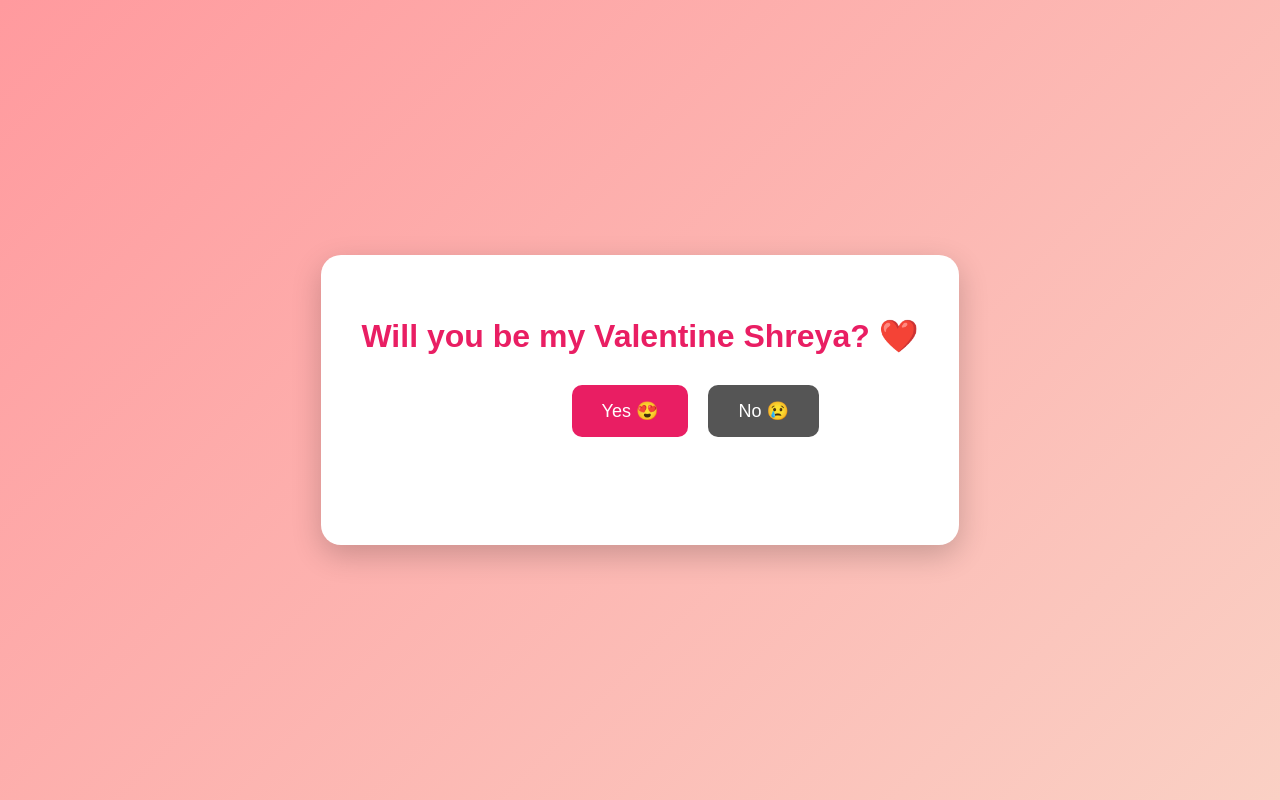
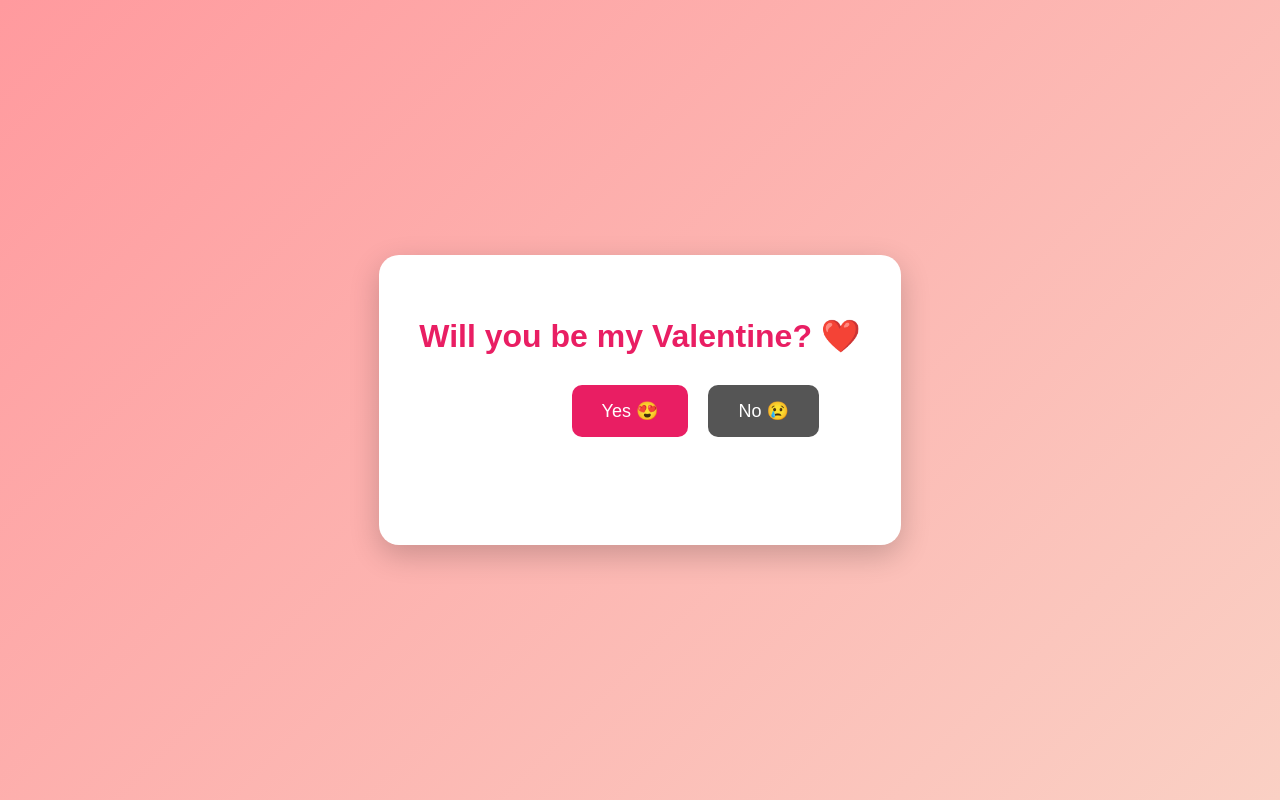
Before and after one commit to aryansinghemailme-creator/Valentine, a plain HTML site: page index.html in a window 1280 px wide. Drawn offline with Linux system fonts and the light colour scheme.

Commit message:
Add files via upload

```diff
--- a/index.html
+++ b/index.html
@@ -74,7 +74,7 @@ button {
 <body>
 
 <div class="container">
-    <h1>Will you be my Valentine Shreya? ❤️</h1>
+    <h1>Will you be my Valentine? ❤️</h1>
 
     <div class="buttons">
         <button id="yesBtn">Yes 😍</button>
```
